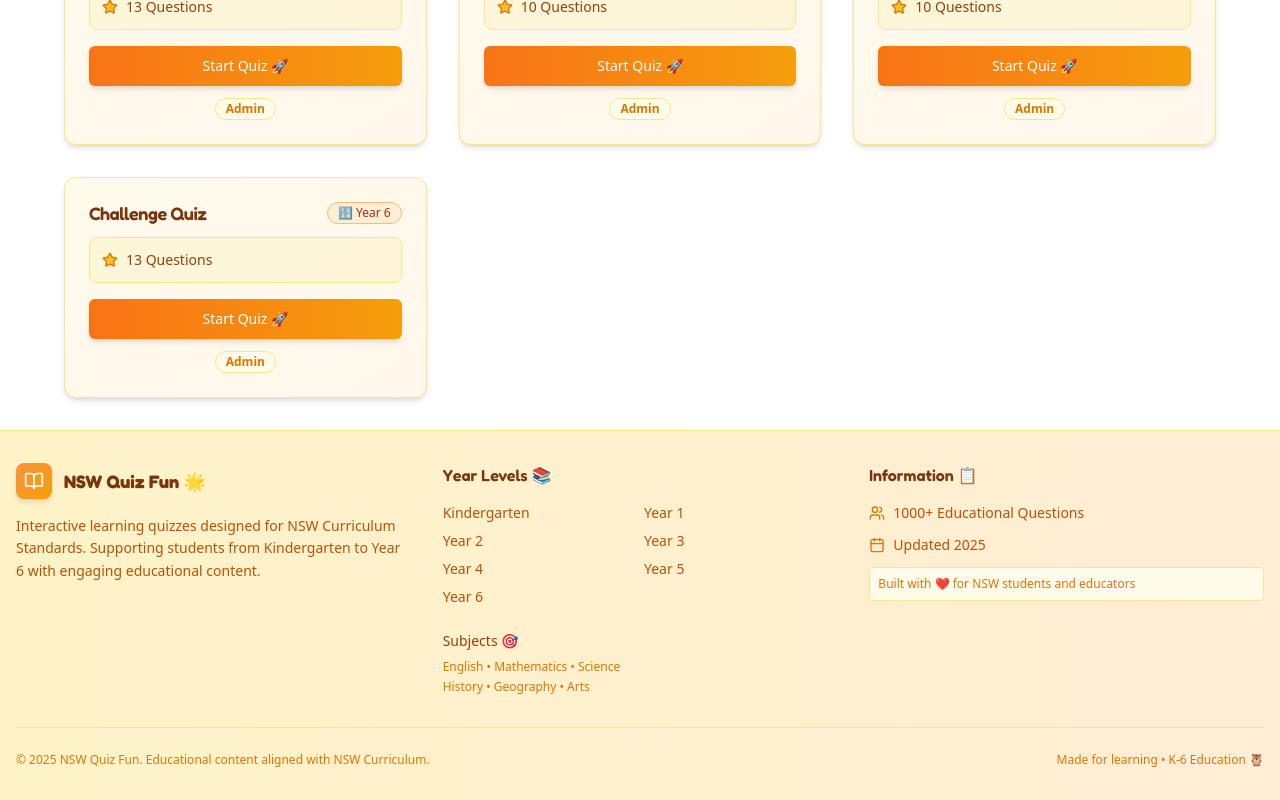
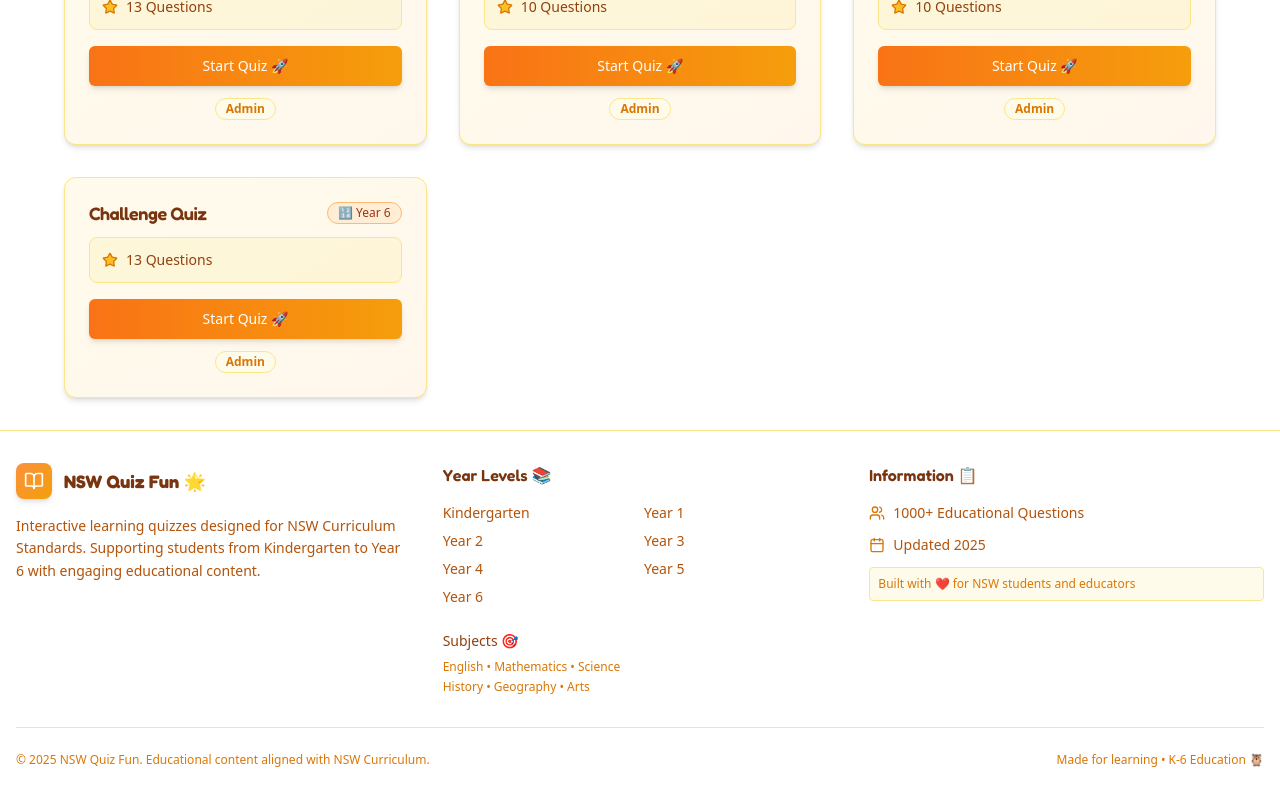
Before and after one commit to cesarecaoduro/nsw-learn-quiz, a React (Vite) app: page / in a window 1280 px wide. Shown: the part 6148-6948 px from the top of the page. Built offline with nearby package versions, Linux system fonts and the light colour scheme.

Commit message:
yellow fixing

```diff
--- a/src/components/layout/Footer.tsx
+++ b/src/components/layout/Footer.tsx
@@ -4,7 +4,7 @@ export const Footer = () => {
   const currentYear = new Date().getFullYear();
 
   return (
-    <footer className="bg-gradient-to-r from-amber-100 to-orange-100 border-t border-amber-200 mt-auto">
+    <footer className="bg-white border-t border-amber-200 mt-auto">
       <div className="container mx-auto px-4 py-8">
         <div className="grid grid-cols-1 md:grid-cols-3 gap-8">
           {/* Left Column - Branding & Mission */}
```
